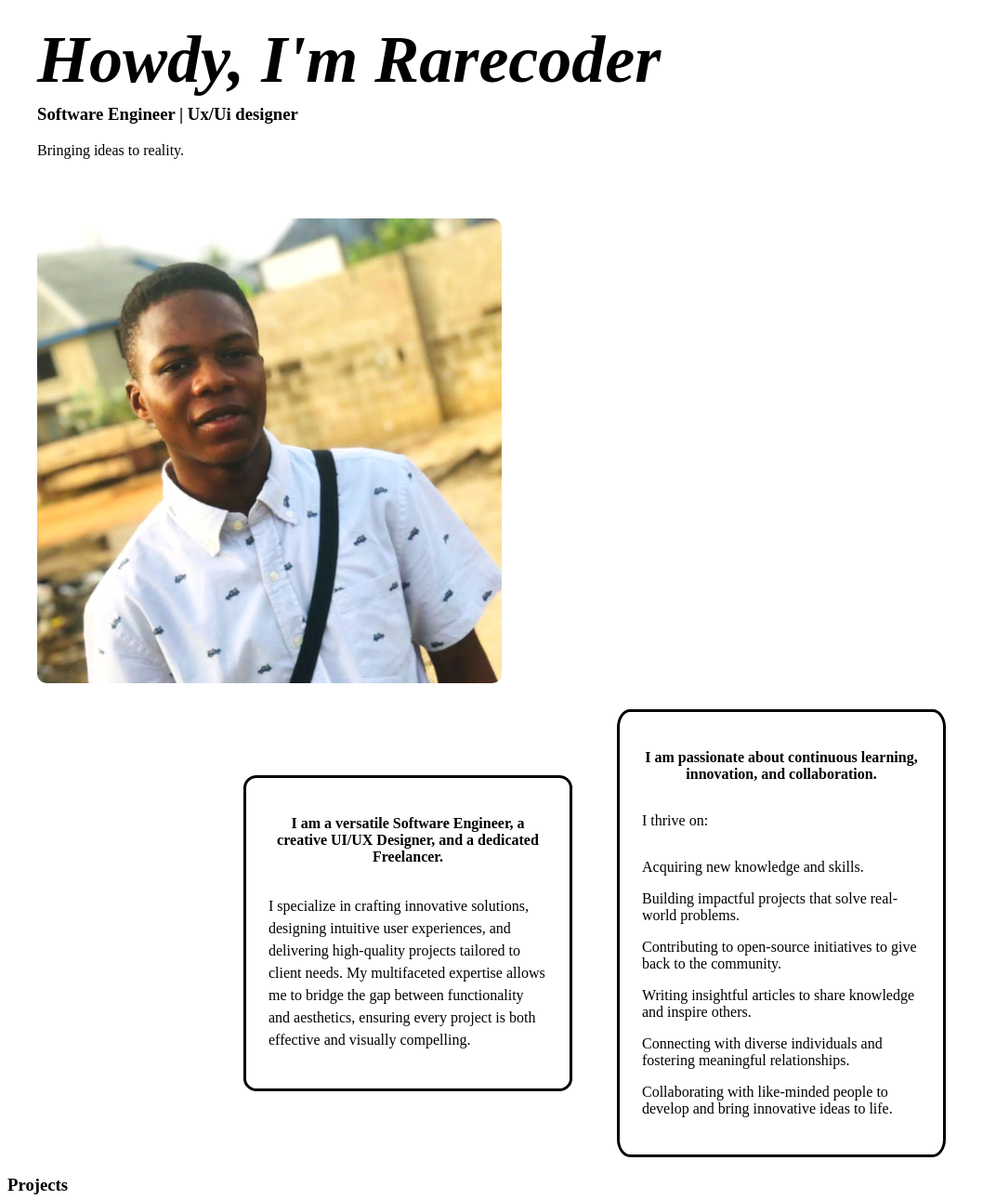
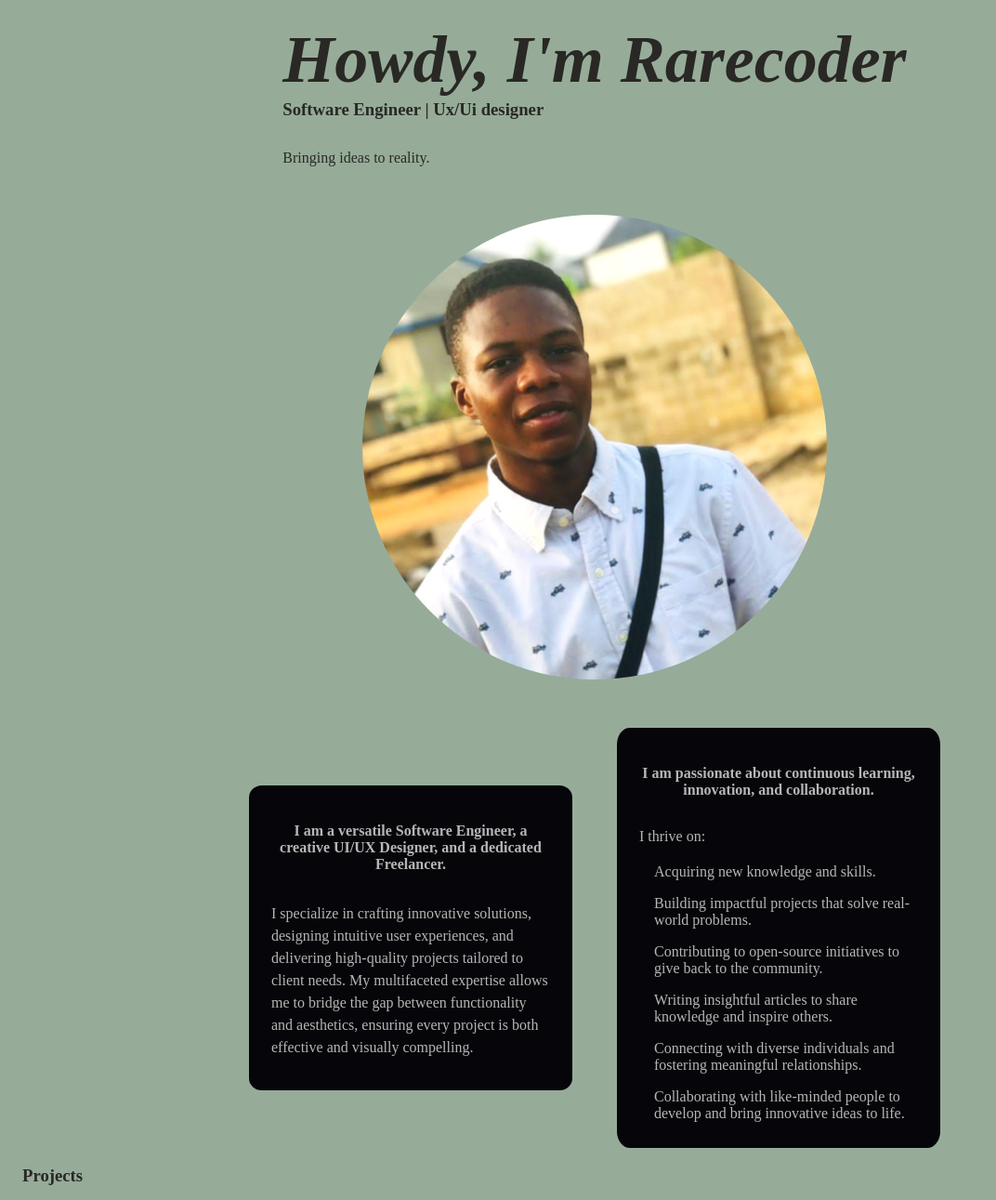
Before and after one commit to abrahamthecoder807/portfolio, a plain HTML site: page index.html in a window 1280 px wide. Shown: the top 1291 px of the page at 93% size, without its empty margins (0-1072 px from the left). Drawn offline with Linux system fonts and the light colour scheme.

Commit message:
Styling the newly added footer class.

```diff
--- a/styles.css
+++ b/styles.css
@@ -3,11 +3,15 @@
     flex-wrap: wrap;
 }
 body {
-
+    background-color: #96ac99;
+    color: #292825;
+    flex-wrap: wrap;
+    margin-left: 24px;
+    margin-right: 24px;
 }
 .container {
     display: flex;
-    justify-content: space-between;
+    justify-content: space-evenly;
     padding-left: 32px;
     padding-right: 32px;
     margin-top: 16px;
@@ -18,19 +22,31 @@ body {
 .profile-picture {
     height: 500px;
     width: 500px;
-    border-radius: 2%;
+    border-radius: 100%;
+}
+.intro {
+    display: flex;
+    flex-direction: column;
+    justify-content: baseline;
+    flex-wrap: wrap;
 }
 .intro h1 {
     font-size: 72px;
     text-align: bottom;
     font-style: italic;
     line-height: 0%;
+    margin-bottom: 24px;
+    text-wrap: wrap;
+}
+.intro h3 {
+    margin-bottom: 16px;
 }
 .about-me {
     display: flex;
     justify-content: center;
     align-items: center;
     gap: 48px;
+    margin-top: 48px;
 }
 .about-me h3 {
     text-align: center;
@@ -44,17 +60,33 @@ body {
     text-align: left;
     flex: 1;
     height: auto;
-    border: solid;
     padding: 24px;
     border-radius: 4%;
 }
+.i-am, .i-like, .footer {
+    background-color: rgb(6, 6, 10);
+    color: #b6b6b6;
+}
+.about-i-like {
+    padding-left: 16px;
+    margin: 0;
+}
 .i-am p {
     line-height: 24px;
+    margin-bottom: 10px;
 }
-.about-list{
-    list-style: none;
-    /* margin: 0;
-    padding: 0; */
-    /* padding-left: 4px; */
-    line-height: 16px;
+p {
+    margin-bottom: 4px;
 }
+.input-form {
+    display: flex;
+    align-items: baseline;
+    gap: 24px;
+
+    margin-bottom: 16px;
+}
+.footer {
+    text-align: center;
+    padding-top: 16px;
+    padding-bottom: 16px;
+}
```
